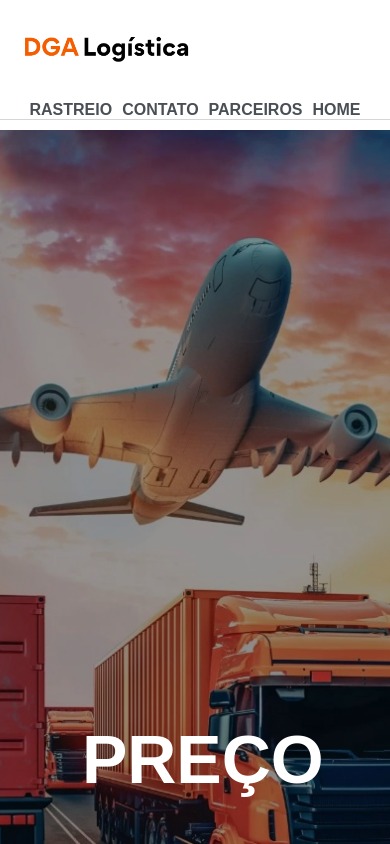
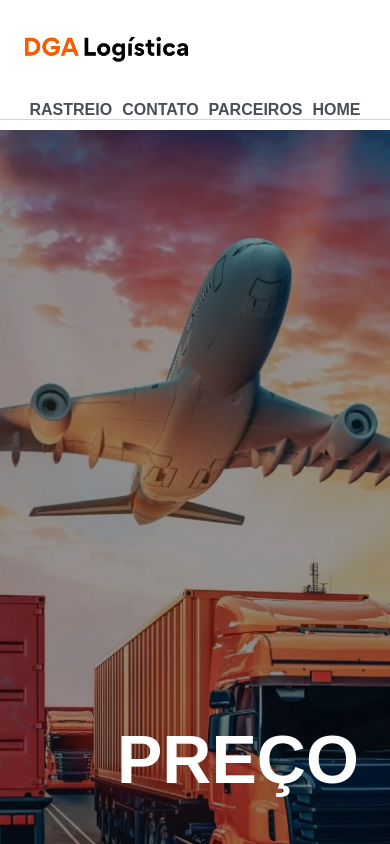
Before and after one commit to lucgoulart/DGA-Logistica, an Angular app: page / in a window 390 px wide. Shown: the top 844 px of the page. Built offline with nearby package versions, Linux system fonts and the light colour scheme; a web font is replaced by a local one.

Commit message:
ajustes mobile prd

```diff
--- a/src/app/components/pagina-inicial/pagina-inicial.component.scss
+++ b/src/app/components/pagina-inicial/pagina-inicial.component.scss
@@ -45,7 +45,7 @@
   }
 }
 
-  @media (max-width: 800px) {
+  @media (max-width: 912px) {
     .content-pagina-inicial{
       display: block;
 
@@ -55,7 +55,7 @@
       }
 
         &__redirect-main-link{
-          left: 21% !important;
+          left: 30% !important;
         }
     }
   }
```
Also changed, not shown: src/app/components/header/header/header.component.scss (line endings or trailing spaces).
